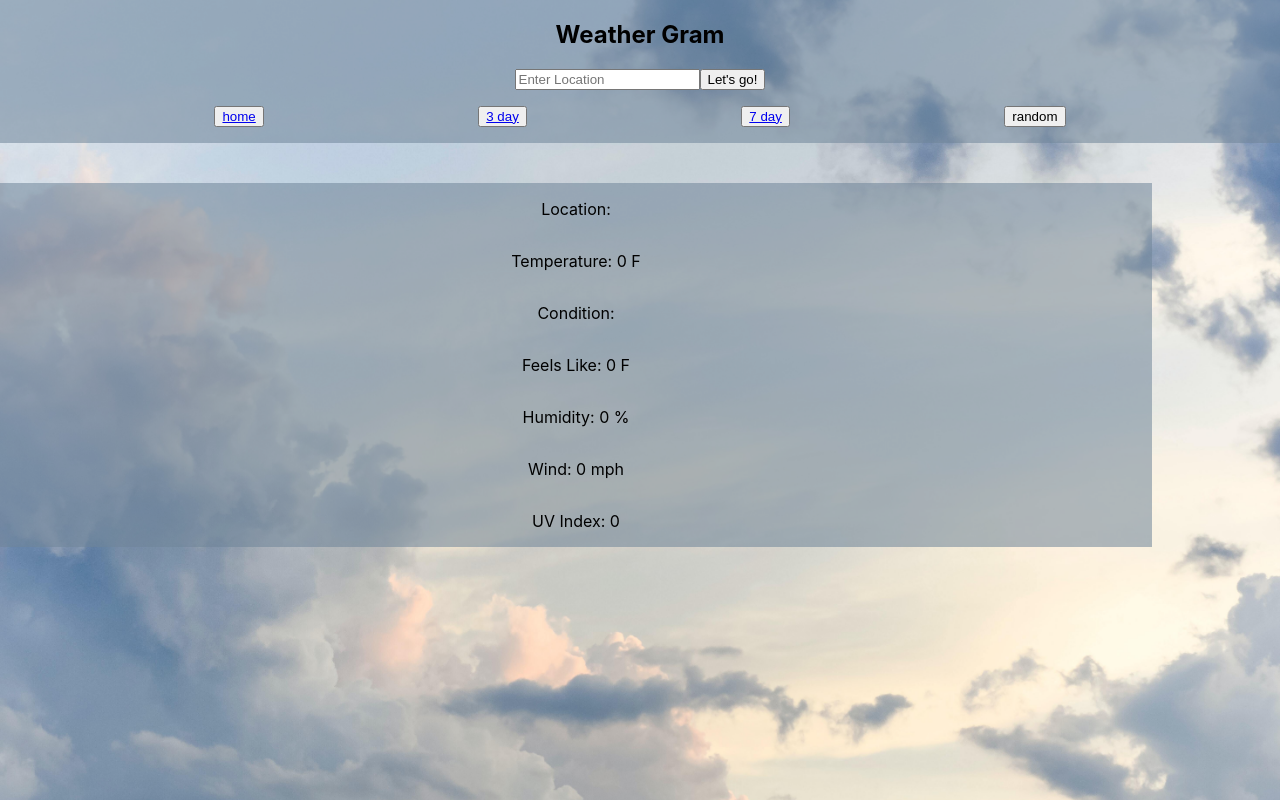
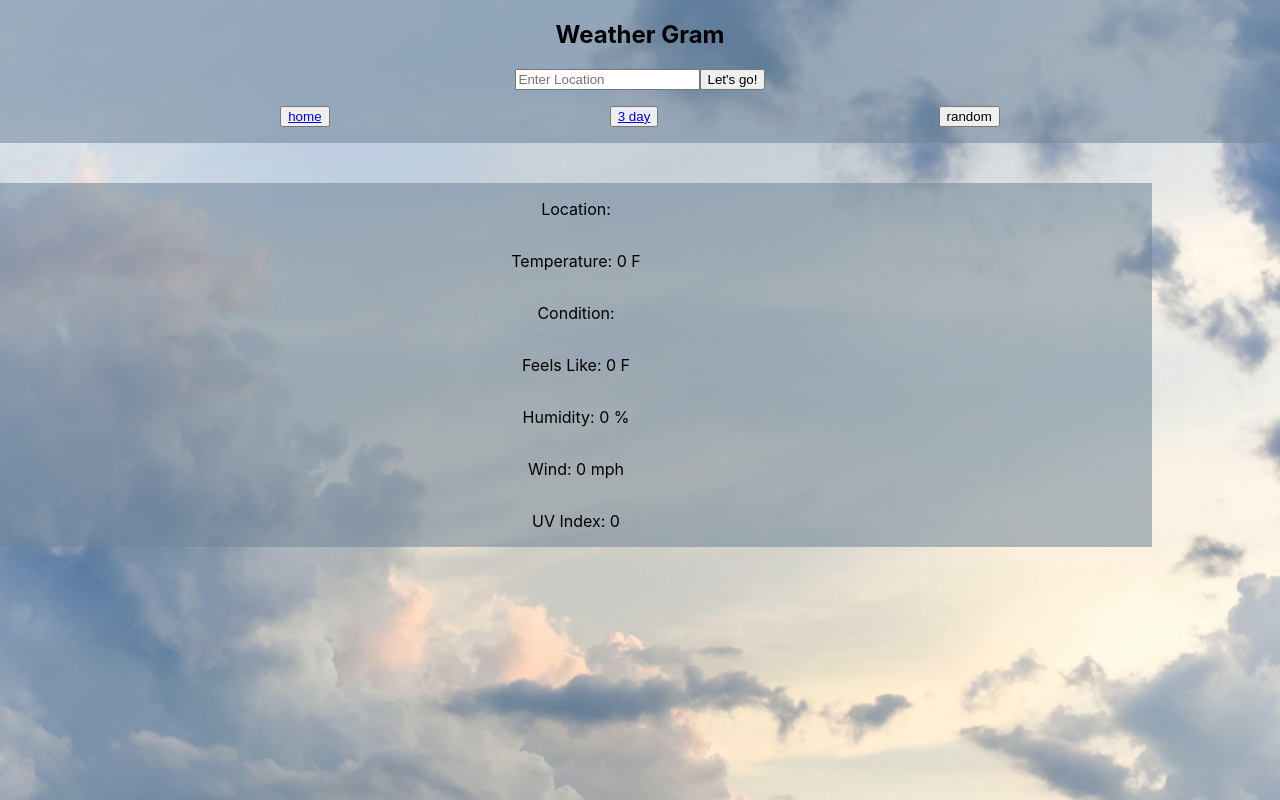
Before and after one commit to JessFatta/weather-gram, a React (Create React App) app: page / in a window 1280 px wide. Built offline with nearby package versions, Linux system fonts and the light colour scheme.

Commit message:
Remove SevenDay link in Nav

```diff
--- a/src/Nav/Nav.tsx
+++ b/src/Nav/Nav.tsx
@@ -15,7 +15,6 @@ const Nav: React.FC <NavProps> = ({setLocation}) => {
       <section className='buttons-container'>
         <button><NavLink to="/">home </NavLink></button>
         <button><NavLink to="/3Day">3 day </NavLink></button>
-        <button><NavLink to="/7Day">7 day </NavLink></button>
         <button>random</button>
       </section>
     </nav>
```
